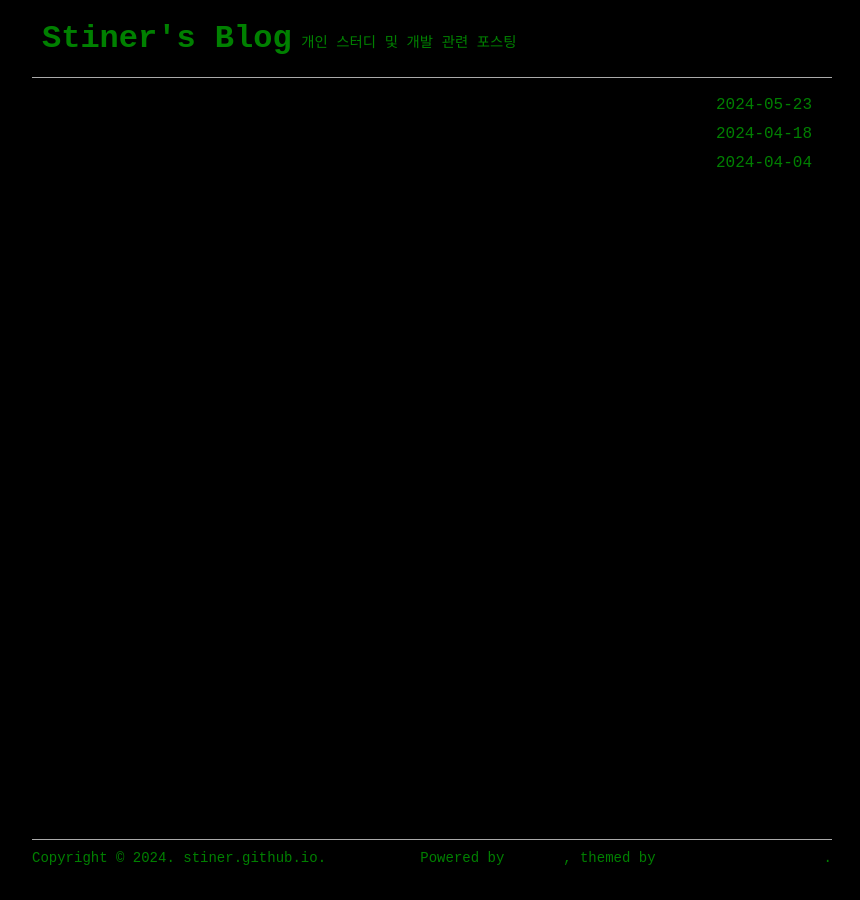
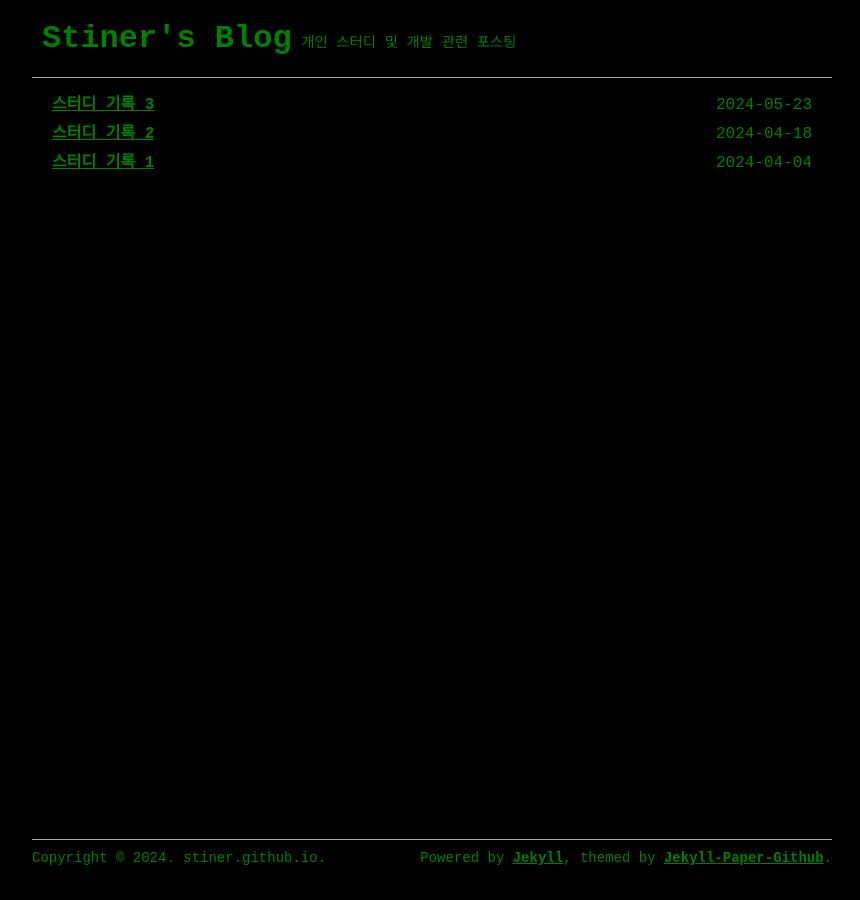
Before and after one commit to Stiner/stiner.github.io, a Jekyll site: the page built from index.html, in a window 1280 px wide. Shown: the whole page, without its empty margins (208-1068 px from the left). Built offline with Jekyll 4.4.1, drawn with Linux system fonts in a browser that asks for light colours; the list of posts is cut into pages by our own code.

Commit message:
스타일 변경 테스트

```diff
--- a/_sass/reset.scss
+++ b/_sass/reset.scss
@@ -14,12 +14,13 @@ body {
 }
 
 a {
-  text-decoration: none;
-  color: #000;
+  font-weight: bold;
+  text-decoration-line: underline;
 }
 
 a:hover {
-  color: #aaa;
+  font-weight: bold;
+  text-decoration-line: underline;
 }
 
 blockquote {
```
